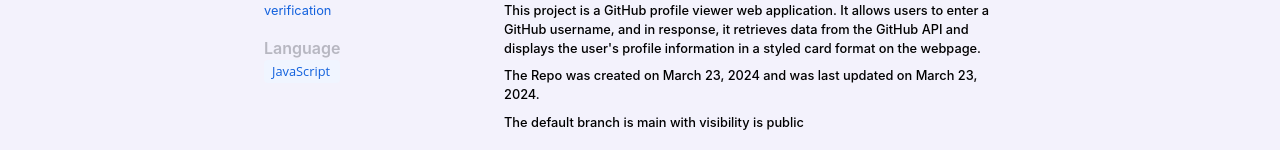
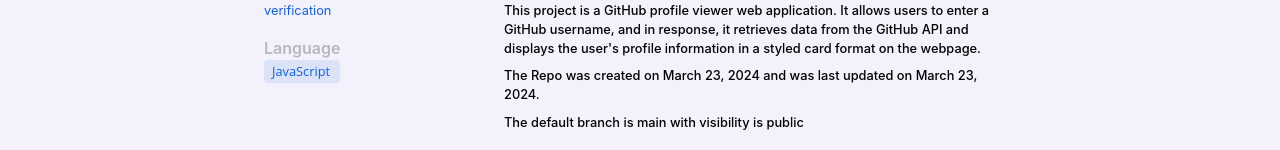
Before and after one commit to MaNaSDeo/Full-Stack-Autonomize-AI, a React (Vite) app in the folder frontend/: page / in a window 1280 px wide. In both pictures the pointer is over the element "JavaScript". Shown: the part 453-603 px from the top of the page. Built offline with nearby package versions, Linux system fonts and the light colour scheme.

Commit message:
Repo detail page static

```diff
--- a/frontend/src/Components/RepoDetail/RepoDetail.module.scss
+++ b/frontend/src/Components/RepoDetail/RepoDetail.module.scss
@@ -62,7 +62,7 @@
 }
 .languageText:hover {
   border: none;
-  background-color: rgb(240, 245, 255);
+  background-color: rgba(18, 97, 221, 0.1);
 }
 
 .rightSide {
```
